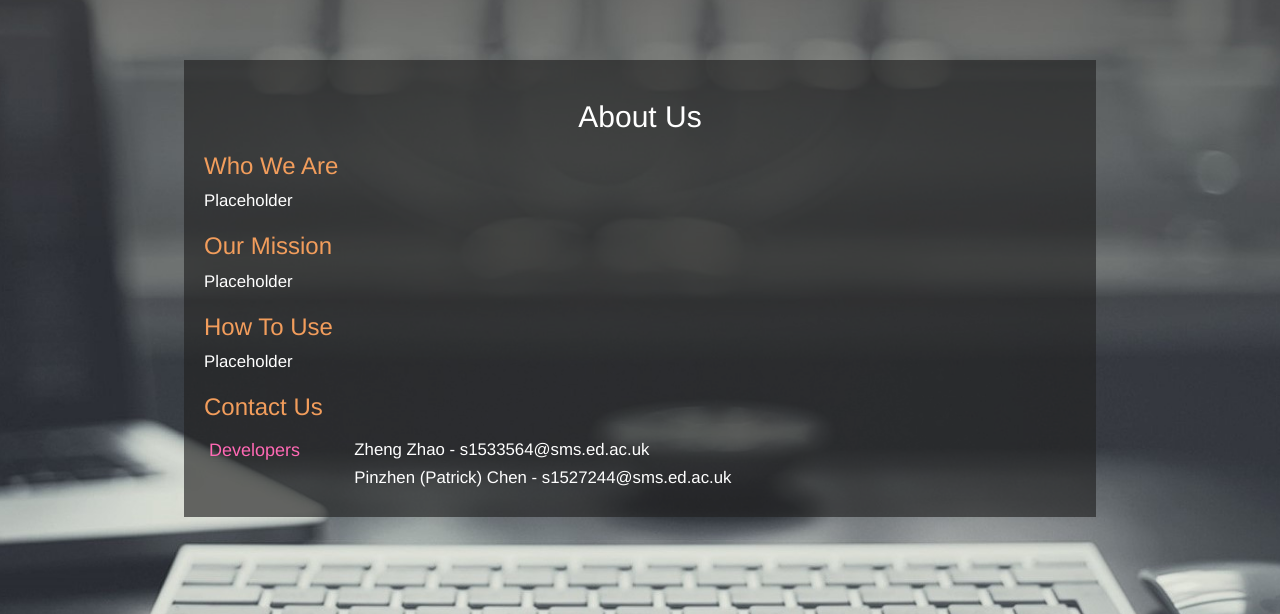
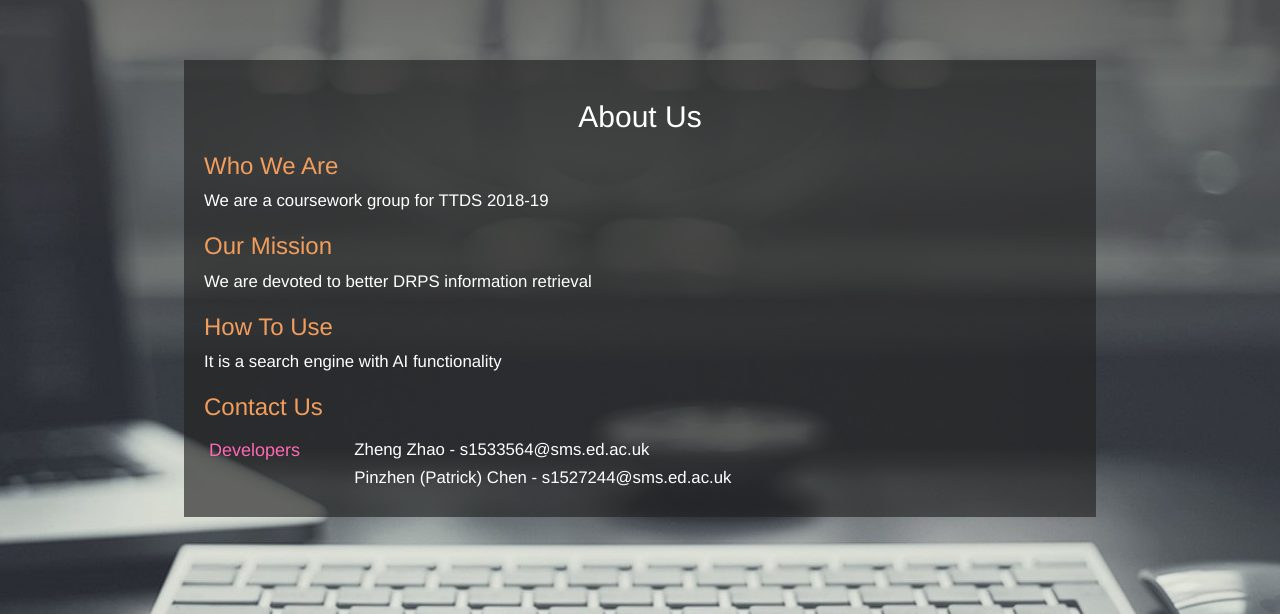
Before and after one commit to PinzhenChen/ttds_frontend, a PHP site: page /about/about.php in a window 1280 px wide. Shown: the part 50-664 px from the top of the page. Run offline with PHP 8.4, Linux system fonts and the light colour scheme; some libraries are stand-ins or nearby versions.

Commit message:
introduction

```diff
--- a/about/about.php
+++ b/about/about.php
@@ -9,11 +9,11 @@
 		<div class = "container-fliud"  id="blur">
 			<h2 class="textWhite" style="text-align: center;">About Us</h2>
 			<h3 class="textOrange">Who We Are</h3>
-			<p class="textWhite textFontLarge">Placeholder<br/><p>
+			<p class="textWhite textFontLarge">We are a coursework group for TTDS 2018-19<br/><p>
 			<h3 class="textOrange">Our Mission</h3>
-			<p class="textWhite textFontLarge">Placeholder<br/></p>
+			<p class="textWhite textFontLarge">We are devoted to better DRPS information retrieval<br/></p>
 			<h3 class="textOrange">How To Use</h3>
-			<p class="textWhite textFontLarge">Placeholder</p>
+			<p class="textWhite textFontLarge">It is a search engine with AI functionality</p>
 
 			<h3 class="textOrange">Contact Us</h3>
 			<div class="row">
```
